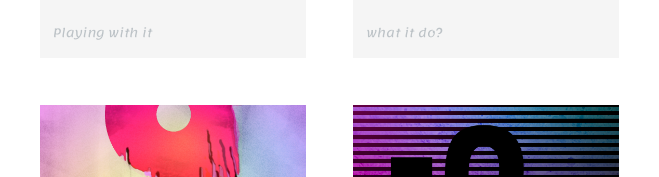
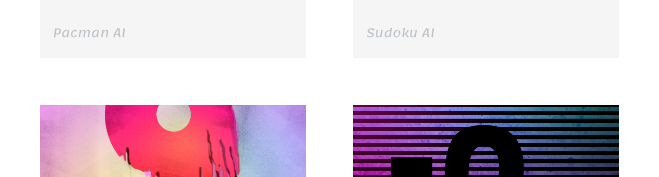
Before and after one commit to JakeSeven/JakeSeven, a plain HTML site: page index.html in a window 1280 px wide. Shown: the part 405-582 px from the top of the page, 154-813 px from the left. Drawn offline with Linux system fonts and the light colour scheme; a web font is replaced by a local one.

Commit message:
Update index.html

```diff
--- a/index.html
+++ b/index.html
@@ -29,13 +29,13 @@
           <li>
             <a href="http://static.giantbomb.com/uploads/original/0/4527/1051897-pacman.png">
               <img src="http://static.giantbomb.com/uploads/original/0/4527/1051897-pacman.png" alt="">
-              <p>Playing with it</p>
+              <p>Pacman AI</p>
             </a>
           </li>
           <li>
             <a href="http://www.timesofmalta.com/games/sudoku/images/sudoku_splash.png">
               <img src="http://www.timesofmalta.com/games/sudoku/images/sudoku_splash.png" alt="">
-              <p>what it do?</p>
+              <p>Sudoku AI</p>
             </a>
           </li>
           <li>
```
